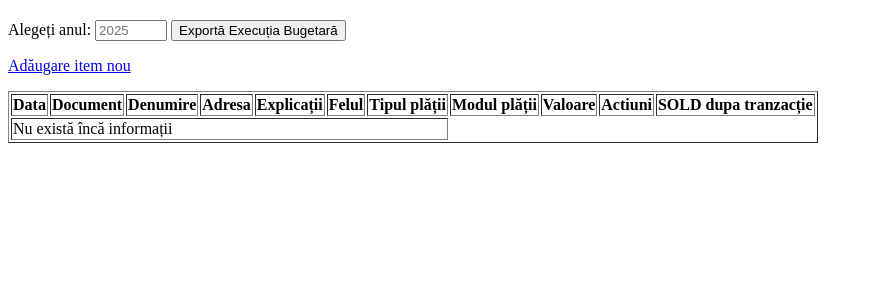
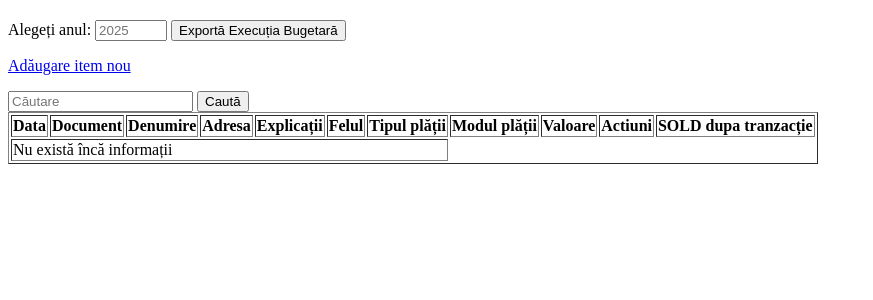
Before and after one commit to antonia1210/Clear-Path, a Django app: page /items/ in a window 1280 px wide. Shown: the top 300 px of the page, without its empty margins (0-873 px from the left). Run offline with Django 5.2, Linux system fonts and the light colour scheme; the visitor is signed in with stand-in values (Sample User, id 1); data that the repository does not hold is empty.

Commit message:
search completed

```diff
--- a/accounts/templates/accounts/home_page.html
+++ b/accounts/templates/accounts/home_page.html
@@ -9,7 +9,9 @@
 
 {% if request.user.is_authenticated %}
     <p>Sunteti autentificat {{ request.user.username}}!</p>
-    <a href="{% url 'items:list' %}"><button type="button">Lista</button></a>
+    {% if request.user.role != 'CONTABIL' %}
+        <a href="{% url 'items:list' %}"><button type="button">Lista</button></a>
+    {% endif %}
     <a href="{% url 'logout' %}"><button type="button">Logout</button></a>
     {%  else %}
         <a href="{% url 'login' %}"><button type="button">Login</button></a>
--- a/items/templates/items/item_list.html
+++ b/items/templates/items/item_list.html
@@ -15,6 +15,11 @@
     <p>
         <a href="{% url 'items:create' %}">Adăugare item nou</a>
     </p>
+
+     <form method="get" action="{% url 'items:list' %}">
+         <input type="text" name="cautare" placeholder="Căutare" value="{{ request.GET.cautare }}">
+         <button type="submit">Caută</button>
+     </form>
 
     <table border="1">
         <tr>
--- a/items/views.py
+++ b/items/views.py
@@ -8,11 +8,15 @@ from django.shortcuts import render, get_object_or_404
 from django.views import View
 import csv
 from churches.models import Church
+from django.db import models
 
 class ItemListView(LoginRequiredMixin, View):
     def get(self,request):
         user = self.request.user
         it = Item.objects.filter(church=user.assigned_church)
+        cautare = request.GET.get('cautare', '')
+        if cautare:
+            it=it.filter(models.Q(explicatii__icontains=cautare))
         running_balance = 0
         items = []
         for item in it:
```
